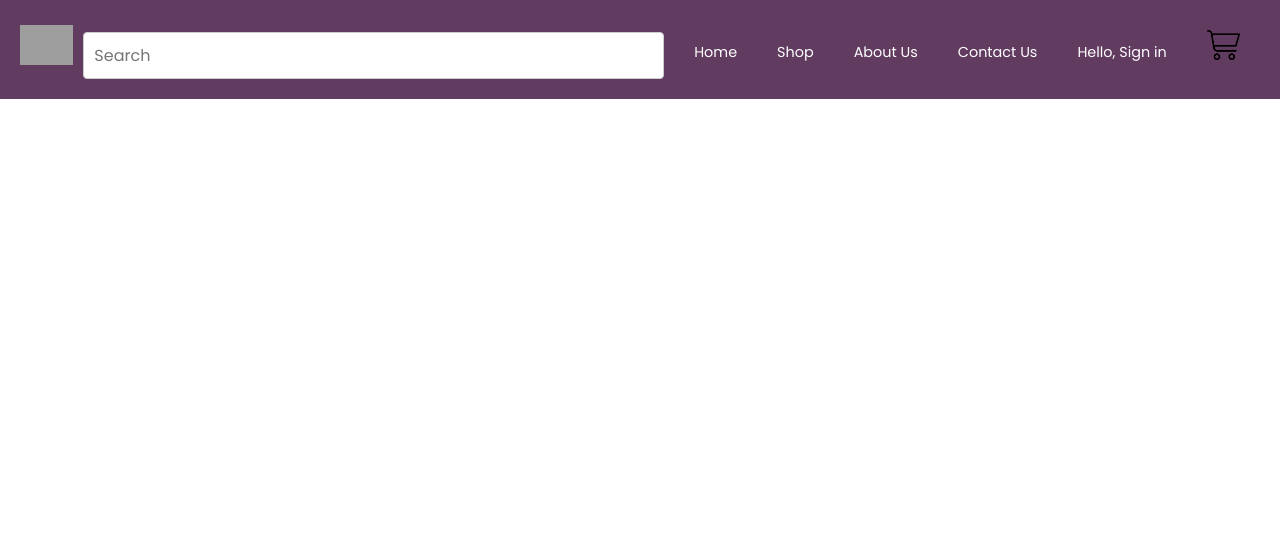
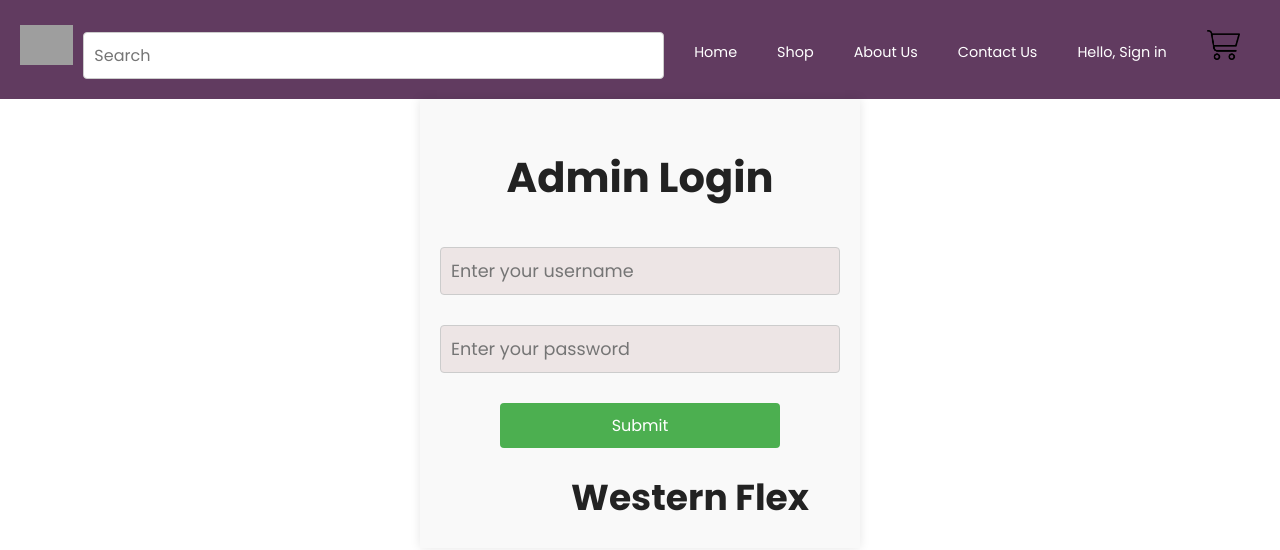
Before and after one commit to ahmedraza0s/westernflex, a React (Create React App) app in the folder wf/frontend/: page /admin-login in a window 1280 px wide. Shown: the top 550 px of the page. Built offline with nearby package versions, Linux system fonts and the light colour scheme; grey boxes are pictures that could not be loaded.

Commit message:
admin page update

```diff
--- a/wf/frontend/src/App.js
+++ b/wf/frontend/src/App.js
@@ -9,6 +9,7 @@ import Checkout from './pages/Checkout';
 import Login from './pages/Login';
 import Register from './pages/Register';
 import ProductDetails from './pages/ProductDetails';
+import AdminLogin from './pages/admin/AdminLogin'; // Import the AdminLogin component
 import { UserProvider } from './contexts/UserContext'; // Import UserProvider from UserContext
 
 const App = () => {
@@ -23,7 +24,9 @@ const App = () => {
           <Route path="/login" element={<Login />} />
           <Route path="/register" element={<Register />} />
           <Route path="/checkout" element={<Checkout />} />
+
           <Route path="/product/:title" element={<ProductDetails />} />
+          <Route path="/admin-login" element={<AdminLogin />} />
           {/* Add other routes here */}
         </Routes>
       </Router>
--- a/wf/frontend/src/pages/Checkout.jsx
+++ b/wf/frontend/src/pages/Checkout.jsx
@@ -5,7 +5,7 @@ const Checkout = () => {
   return (
     <div>
       <header className="checkout-header">
-        <div className="c-container">
+        <div className="container">
           <h1>Checkout</h1>
         </div>
       </header>
@@ -24,7 +24,6 @@ const Checkout = () => {
               </thead>
               <tbody>
                 <tr>
-
                   <td>Product 1</td>
                   <td>1</td>
                   <td>$10.00</td>
@@ -52,39 +51,29 @@ const Checkout = () => {
         <div className="checkout-content">
           <div className="delivery-address">
             <h2>1. Delivery address</h2>
-            <label>
-              Enter your address:
-              <input type="text" className="address" placeholder="Enter your address" required />
-            </label>
-            <label>
-              Enter your State:
-              <input type="text" className="address" placeholder="Enter your state" required />
-            </label>
-            <label>
-              Enter your city:
-              <input type="text" className="address" placeholder="Enter your city" required />
-            </label>
-            <label>
-              Enter the pincode:
-              <input type="number" className="address" placeholder="Enter the pincode" required />
-            </label>
+            <h>Enter your address:</h>
+            <input type="text" className="address" placeholder="Enter your address" required /><br /><br />
+            <h>Enter your State:</h>
+            <input type="text" className="address" placeholder="Enter your state" required /><br /><br />
+            <h>Enter your city:</h>
+            <input type="text" className="address" placeholder="Enter your city" required /><br /><br />
+            <h>Enter the pincode:</h>
+            <input type="number" className="address" placeholder="Enter the pincode" required /><br /><br />
           </div>
 
-          <div className="payment-method">
-            <h2>2. Select a payment method</h2>
-            <div className="other-payment-methods">
-              <label>
-                <input type="checkbox" name="payment-method" value="cod" required />
-                Cash on Delivery
-              </label>
-            </div>
+            <div className="payment-method">
+
+            <h2>2. Select a payment method</h2><br></br>
+
+               <h>Cash on Delivery</h><br></br>
+
             <button className="order">Place Order</button>
           </div>
         </div>
       </div>
+
     </div>
   );
-
 };
 
 export default Checkout;
--- /dev/null
+++ b/wf/frontend/src/pages/admin/AdminLogin.jsx
@@ -0,0 +1,54 @@
+import React, { useState } from 'react';
+import './adminLogin.css';
+
+const AdminLogin = () => {
+  const [username, setUsername] = useState('');
+  const [password, setPassword] = useState('');
+
+  const handleUsernameChange = (e) => {
+    setUsername(e.target.value);
+  };
+
+  const handlePasswordChange = (e) => {
+    setPassword(e.target.value);
+  };
+
+  const handleSubmit = (e) => {
+    e.preventDefault();
+    // Handle form submission logic here, such as making an API call
+    console.log('Username:', username);
+    console.log('Password:', password);
+  };
+
+  return (
+    <div className="loginContainer">
+      <h1>Admin Login</h1>
+      <form onSubmit={handleSubmit}>
+
+        <input
+          type="text"
+          id="username"
+          className="uname"
+          placeholder="Enter your username"
+          value={username}
+          onChange={handleUsernameChange}
+        />
+
+        <input
+          type="password"
+          id="password"
+          className="adminPass"
+          placeholder="Enter your password"
+          value={password}
+          onChange={handlePasswordChange}
+        />
+        <input type="submit" value="Submit" />
+      </form>
+      <div className="westernFlex">
+        <h2>Western Flex</h2>
+      </div>
+    </div>
+  );
+};
+
+export default AdminLogin;
--- /dev/null
+++ b/wf/frontend/src/pages/admin/adminLogin.css
@@ -0,0 +1,55 @@
+.loginContainer {
+    max-width: 400px;
+    margin: auto;
+    padding: 20px;
+    background-color: #f9f9f9;
+    box-shadow: 0px 0px 10px rgba(0, 0, 0, 0.1);
+    text-align: center;
+  }
+
+  form {
+    display: flex;
+    flex-direction: column;
+    align-items: center;
+  }
+
+  label {
+    display: block;
+    text-align: left;
+    margin-top: 10px;
+    margin-bottom: 5px;
+    font-size: 14px;
+    color: #333;
+    width: 100%;
+  }
+
+  .uname,
+  .adminPass {
+    width: 100%;
+    padding: 10px;
+    margin-top: 10px;
+    margin-bottom: 20px;
+    border: 1px solid #ccc;
+    border-radius: 4px;
+    box-sizing: border-box; /* Ensures padding and border are included in the element's total width and height */
+  }
+
+  input[type="submit"] {
+    background-color: #4CAF50;
+    color: white;
+    padding: 10px 20px;
+    border: none;
+    border-radius: 4px;
+    cursor: pointer;
+    font-size: 16px;
+    margin-top: 10px;
+  }
+
+  input[type="submit"]:hover {
+    background-color: #45a049;
+  }
+
+  .westernFlex {
+    margin-top: 20px;
+
+  }
--- a/wf/frontend/src/pages/checkout.css
+++ b/wf/frontend/src/pages/checkout.css
@@ -5,8 +5,7 @@ body {
     padding: 0;
 }
 
-.c-container {
-
+.container {
     width: 80%;
     margin: auto;
     overflow: hidden;
```
